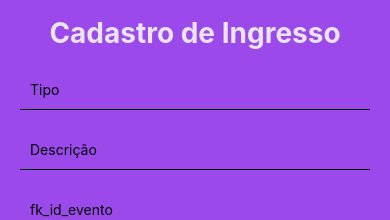
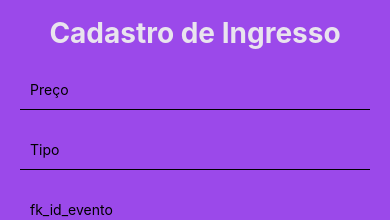
Before and after one commit to MariaClaraOliveira08/Mobile_meuApp, a React Native app: screen /CadastroIngresso in a window 390 px wide. Shown: the part 281-501 px from the top of the page. Built offline with nearby package versions, Linux system fonts and the light colour scheme.

Commit message:
Atividade

```diff
--- a/src/axios/axios.js
+++ b/src/axios/axios.js
@@ -10,9 +10,9 @@ const api = axios.create({
 const sheets = {
 
     postCadastro:(user)=>api.post("/user", user),
-    postCadastroEvento:(evento)=>api.post("/evento"),
-    postCadastroIngresso:(ingresso)=>api.post("/ingresso"),
-    postCadastroOrganizador:(organizador)=>api.post("/organizador")
+    postCadastroEvento:(evento)=>api.post("/evento", evento),
+    postCadastroIngresso:(ingresso)=>api.post("/ingresso", ingresso),
+    postCadastroOrganizador:(organizador)=>api.post("/organizador", organizador)
 
 }
 export default sheets;
--- a/src/screens/CadastroIngresso.js
+++ b/src/screens/CadastroIngresso.js
@@ -33,18 +33,18 @@ export default function CadastroIngresso({ navigation }) {
       <Text style={styles.title}>Cadastro de Ingresso</Text>
       <TextInput
         style={styles.input}
-        placeholder="Tipo"
+        placeholder="Preço"
         value={ingresso.name}
         onChangeText={(value) => {
-          setEvento({ ...ingresso, preco: value });
+          setIngresso({ ...ingresso, preco: value });
         }}
       />
       <TextInput
         style={styles.input}
-        placeholder="Descrição"
-        value={ingresso.descricao}
+        placeholder="Tipo"
+        value={ingresso.tipo}
         onChangeText={(value) => {
-          setEvento({ ...ingresso, tipo: value });
+          setIngresso({ ...ingresso, tipo: value });
         }}
       />
 
@@ -54,7 +54,7 @@ export default function CadastroIngresso({ navigation }) {
         keyboardType="numeric"
         value={ingresso.fk_id_evento}
         onChangeText={(value) => {
-          setEvento({ ...ingresso, fk_id_evento: value });
+          setIngresso({ ...ingresso, fk_id_evento: value });
         }}
       />
 
--- a/src/screens/CadastroOrganizador.js
+++ b/src/screens/CadastroOrganizador.js
@@ -36,7 +36,7 @@ export default function CadastroOrganizador({ navigation }) {
         placeholder="Nome do Organizador"
         value={organizador.name}
         onChangeText={(value) => {
-          setEvento({ ...organizador, name: value });
+          setOrganizador({ ...organizador, name: value });
         }}
       />
       <TextInput
@@ -44,7 +44,7 @@ export default function CadastroOrganizador({ navigation }) {
         placeholder="Email"
         value={organizador.email}
         onChangeText={(value) => {
-          setEvento({ ...organizador, email: value });
+            setOrganizador({ ...organizador, email: value });
         }}
       />
       <TextInput
@@ -52,7 +52,7 @@ export default function CadastroOrganizador({ navigation }) {
         placeholder="Data e Hora"
         value={organizador.password}
         onChangeText={(value) => {
-          setEvento({ ...organizador, password: value });
+            setOrganizador({ ...organizador, password: value });
         }}
       />
       <TextInput
@@ -60,7 +60,7 @@ export default function CadastroOrganizador({ navigation }) {
         placeholder="Telefone"
         value={organizador.telefone}
         onChangeText={(value) => {
-          setEvento({ ...organizador, telefone: value });
+            setOrganizador({ ...organizador, telefone: value });
         }}
       />
 
```
